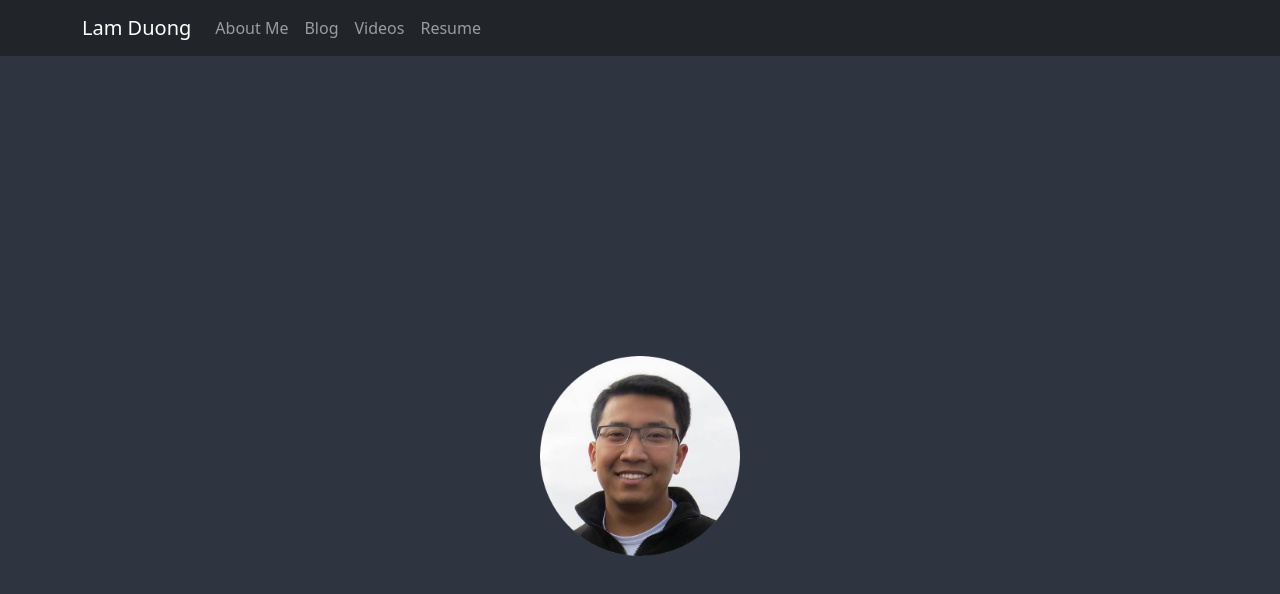
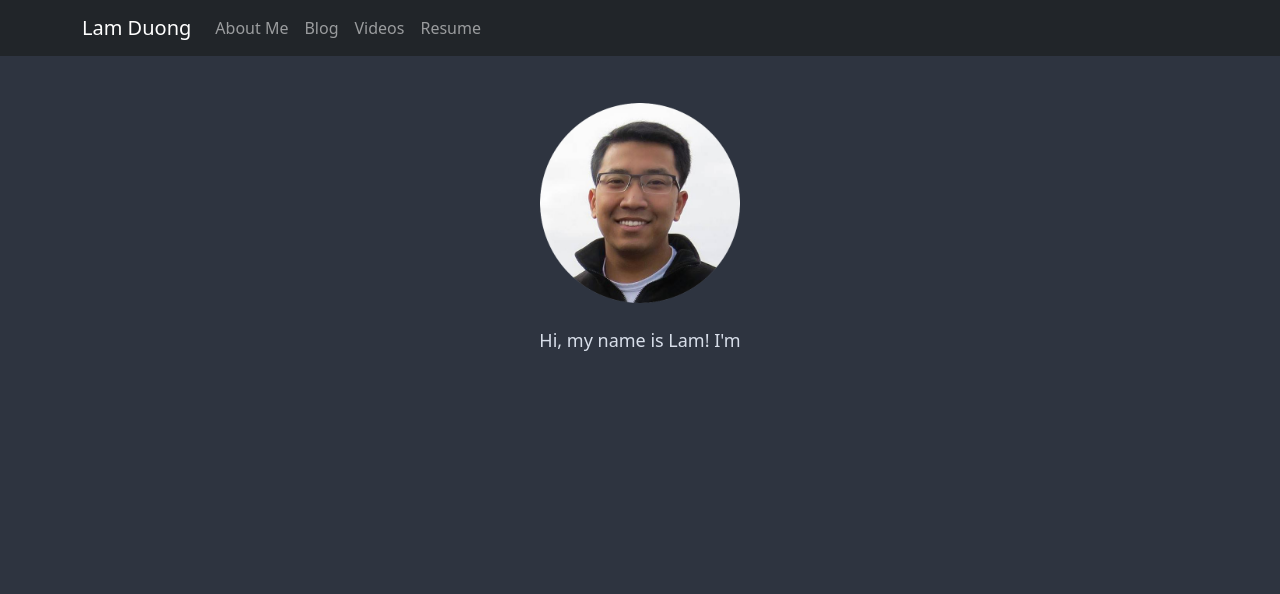
Before and after one commit to lamduong33/lamduong33.github.io, a React (Create React App) app: page / in a window 1280 px wide. Shown: the top 594 px of the page. Built offline with nearby package versions, Linux system fonts and the light colour scheme.

Commit message:
feat: Started work on homepage.

```diff
--- a/src/App.css
+++ b/src/App.css
@@ -26,17 +26,17 @@
 
 .Home-content {
   background-color: #2E3440;
-  display: flex;
-  flex-direction: column;
-  align-items: center;
-  justify-content: center;
+  top:-27vh;
+  position:relative;
   font-size: calc(10px + 1vmin);
   color: #D8DEE9;
 }
 
 .Portrait {
-  height:200px;
-  width:200px;
+  height:25vh;
+  width:25vh;
+  position:relative;
+  top:-30vh;
 }
 
 .App-link {
--- a/src/App.js
+++ b/src/App.js
@@ -1,16 +1,17 @@
 import './App.css';
 import 'bootstrap/dist/css/bootstrap.min.css';
 import NavBar from './components/NavBar';
-import portrait from './images/Portrait.png'
+import Portrait from "./images/Portrait.png";
 
 function App() {
   return (
     <div className="App">
       <NavBar />
       <header className="Home-page">
-        <img className = "Portrait" src={portrait}/>
-      </header>
-      <header className="Home-content">
+        <img className="Portrait" src={Portrait} alt="Lam Duong's portrait" />
+        <header className="Home-content">
+          Hi, my name is Lam! I'm
+        </header>
       </header>
     </div>
   );
```
